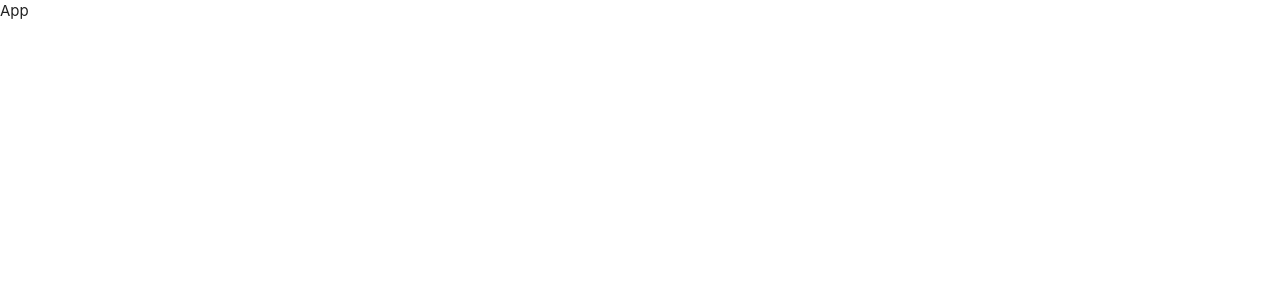
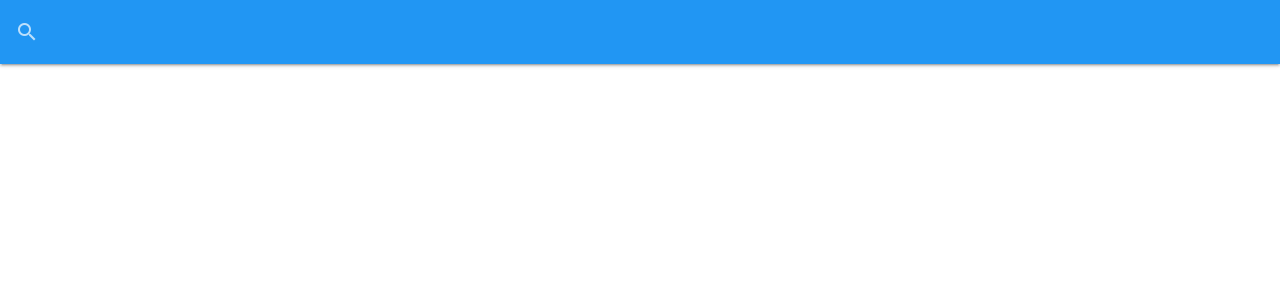
Before and after one commit to darlingbryan/it-logger, a React (Create React App) app: page / in a window 1280 px wide. Shown: the top 300 px of the page. Built offline with nearby package versions, Linux system fonts and the light colour scheme.

Commit message:
Create SearchBar component.

```diff
--- a/src/App.js
+++ b/src/App.js
@@ -1,12 +1,17 @@
-import React, { useEffect } from 'react'
+import React, { Fragment, useEffect } from 'react'
 import 'materialize-css/dist/css/materialize.min.css'
 import M from 'materialize-css/dist/js/materialize.min.js'
+import SearchBar from './components/layout/SearchBar'
 
 const App = () => {
   useEffect(() => {
     M.AutoInit()
   })
-  return <div>App</div>
+  return (
+    <Fragment>
+      <SearchBar />
+    </Fragment>
+  )
 }
 
 export default App
--- /dev/null
+++ b/src/components/layout/SearchBar.js
@@ -0,0 +1,21 @@
+import React from 'react'
+
+const SearchBar = () => {
+  return (
+    <nav style={{ marginBottom: '3px' }} className='blue'>
+      <div className='nav-wrapper'>
+        <form>
+          <div className='input-field'>
+            <input id='search' type='search' />
+            <label className='label-icon' htmlFor='search'>
+              <i className='material-icons'>search</i>
+            </label>
+            <i className='material-icons'>close</i>
+          </div>
+        </form>
+      </div>
+    </nav>
+  )
+}
+
+export default SearchBar
```
